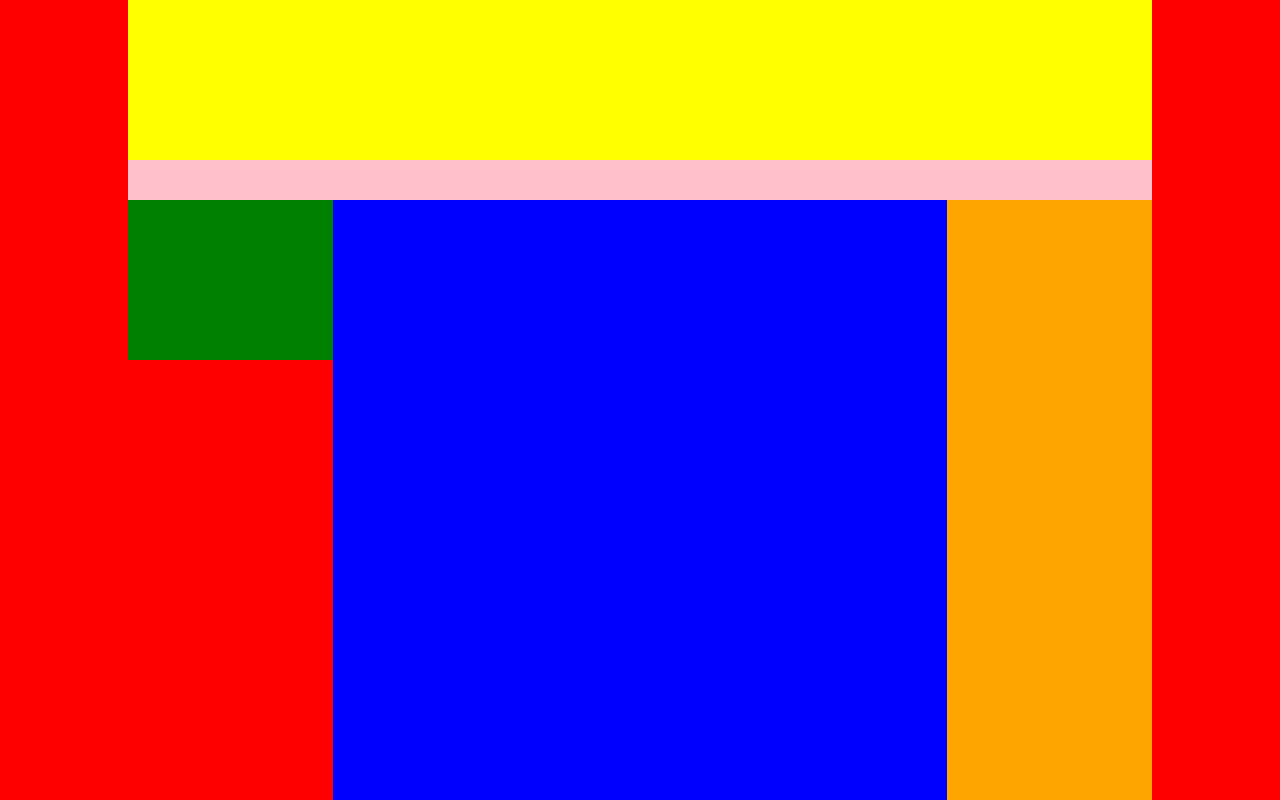
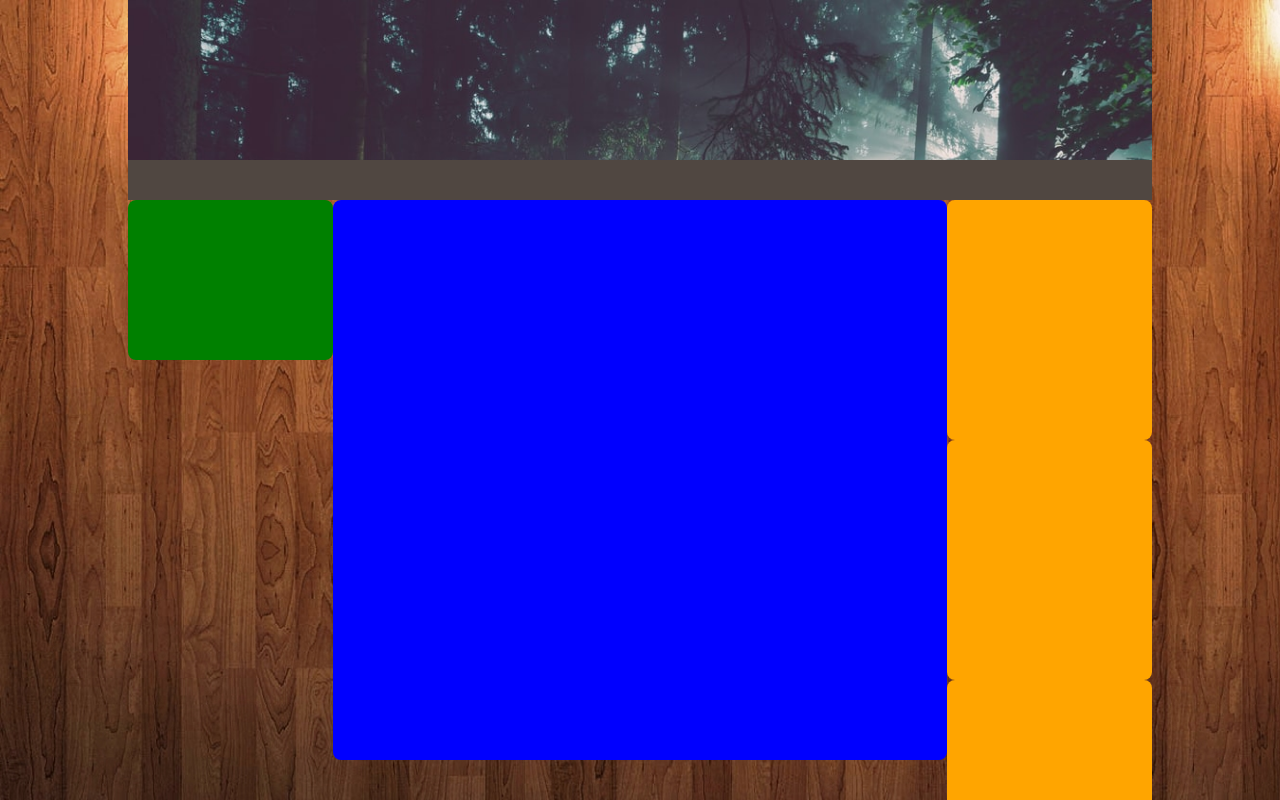
Before and after one commit to Alfredloz/htmlcss-struttura-wp, a plain HTML site: page index.html in a window 1280 px wide. Shown: the top 800 px of the page. Drawn offline with Linux system fonts and the light colour scheme.

Commit message:
aggiunta delle immagini di sfondo
ho aggiunto le immagini di sfondo all'eserczio e del border radius nel main content e nel footer

```diff
--- a/css/style.css
+++ b/css/style.css
@@ -22,17 +22,19 @@
   width: 80%;
   height: 100vh;
   margin: auto;
-  background-color: red;
+  background-image: url(../img/wood.jpg);
+  background-size: cover;
 }
 .bg-header {
   width: 100%;
   height: 20vh;
-  background-color: yellow;
+  background-image: url(../img/forest.jpeg);
+  background-size: cover;
 }
 .nav-bar {
   width: 100%;
   height: 5vh;
-  background-color: pink;
+  background-color: #504741;
 }
 .left-bar {
   width: 20%;
@@ -41,7 +43,7 @@
 }
 .main-box {
   width: 60%;
-  height: 100%;
+  height: 70vh;
   background-color: blue;
 }
 .right-bar {
@@ -55,3 +57,6 @@ footer {
   background-color: grey;
   position: relative;
 }
+.left-bar, .main-box, .right-bar, footer {
+  border-radius: 8px;
+}
--- a/index.html
+++ b/index.html
@@ -35,9 +35,7 @@
         <aside class="right-bar fr">
 
         </aside>
-        <aside class="right-bar fr">
 
-        </aside>
       <!-- /main -->
       <!-- footer -->
       <footer class="fl"">
```
Also changed, not shown: img/forest.jpeg (added), img/wood.jpg (added).
